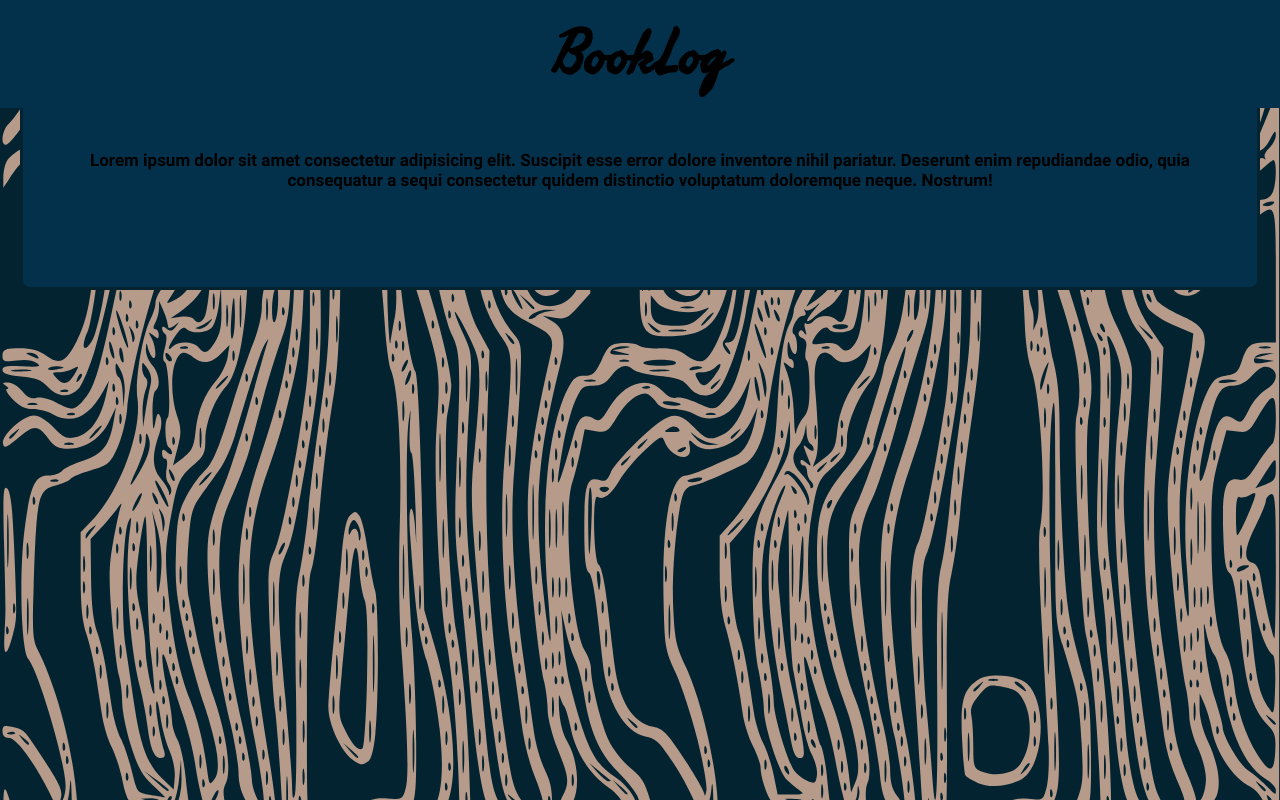
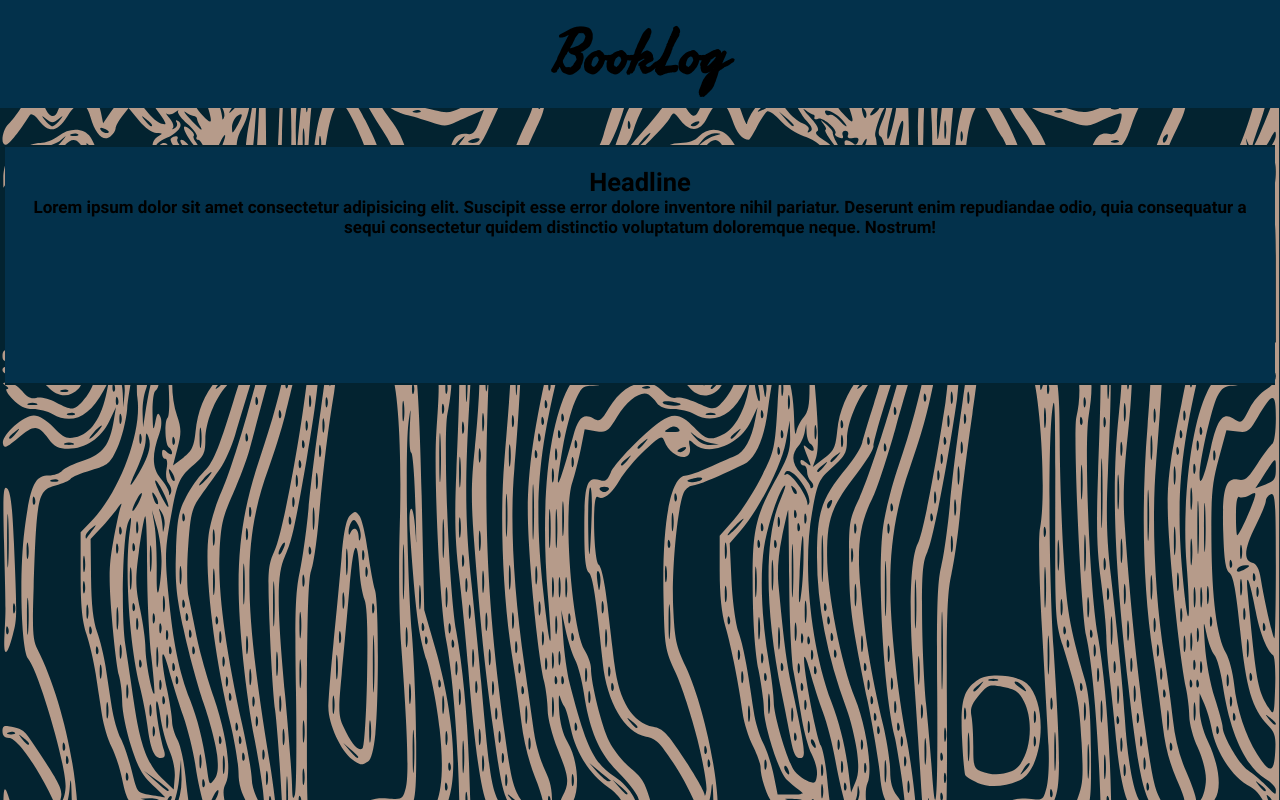
Before and after one commit to louisweiser/project_capstone, a Next.js app: page / in a window 1280 px wide. Built offline with nearby package versions, Linux system fonts and the light colour scheme.

Commit message:
refactor quote in home

```diff
--- a/components/pages/home/DailyQuote.js
+++ b/components/pages/home/DailyQuote.js
@@ -3,6 +3,7 @@ import styles from "./dailyquote.module.css";
 export default function DailyQuote() {
   return (
     <div className={styles.display}>
+      <h2>Headline</h2>
       <h4>
         Lorem ipsum dolor sit amet consectetur adipisicing elit. Suscipit esse
         error dolore inventore nihil pariatur. Deserunt enim repudiandae odio,
--- a/components/pages/home/dailyquote.module.css
+++ b/components/pages/home/dailyquote.module.css
@@ -1,17 +1,17 @@
 .display {
   /*layout*/
-  display: flex;
+  display: block;
   justify-content: center;
   align-items: center;
   text-align: center;
   /*dimension*/
   width: auto;
   height: 30vh;
-  margin: 50px 20px 70px 20px;
+  margin: 145px 5px 0px 5px;
   padding: 20px;
   /*style*/
   background-color: #03314b;
-  border-radius: 10px;
-  border: #032330 solid 3px;
+  border-top: #032330 solid 2px;
+  border-bottom: #032330 solid 2px;
   font-size: 17px;
 }
```
